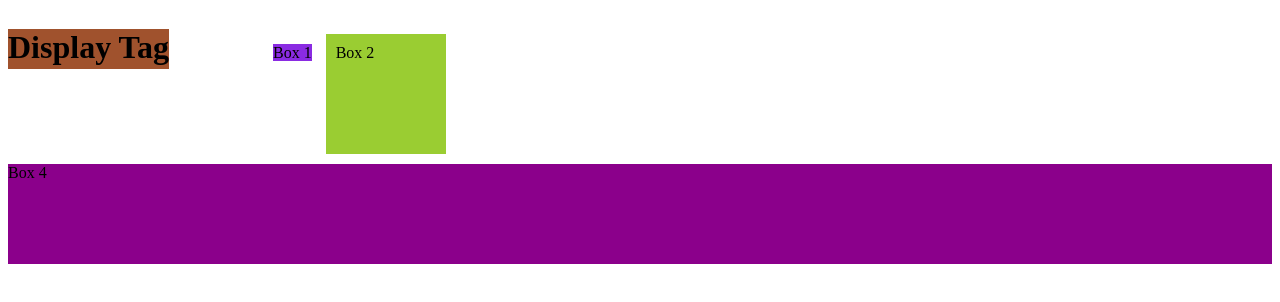
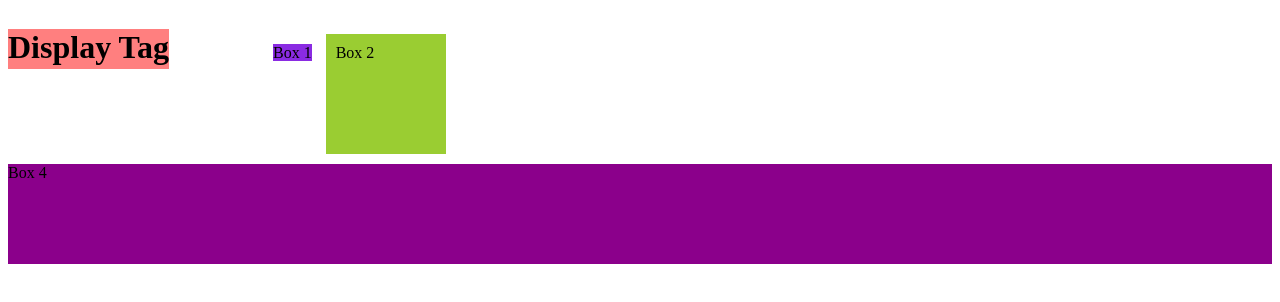
Before and after one commit to v-aibhavbajaj2520/Web-Dev, a plain HTML site: page CSS- Cascade Style Sheets/Level 2/index2.html in a window 1280 px wide. Drawn offline with Linux system fonts and the light colour scheme.

Commit message:
Update style2.css

```diff
--- a/CSS- Cascade Style Sheets/Level 2/style2.css
+++ b/CSS- Cascade Style Sheets/Level 2/style2.css
@@ -2,7 +2,7 @@ h1{
     height: 40px;
     display: inline-block;
     margin-right: 100px;
-    background-color: sienna;
+    background-color: rgba(255,0,0, 0.5); /* Aplha Channel */
 }
 
 #B1{
```
